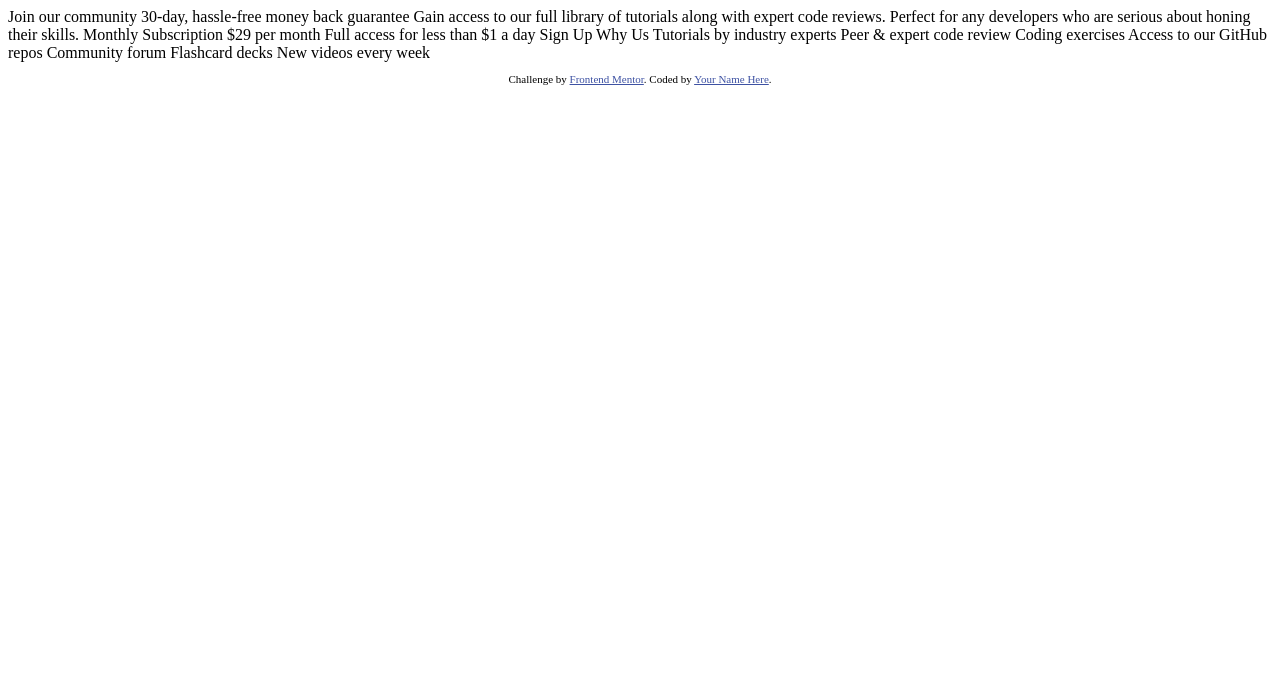
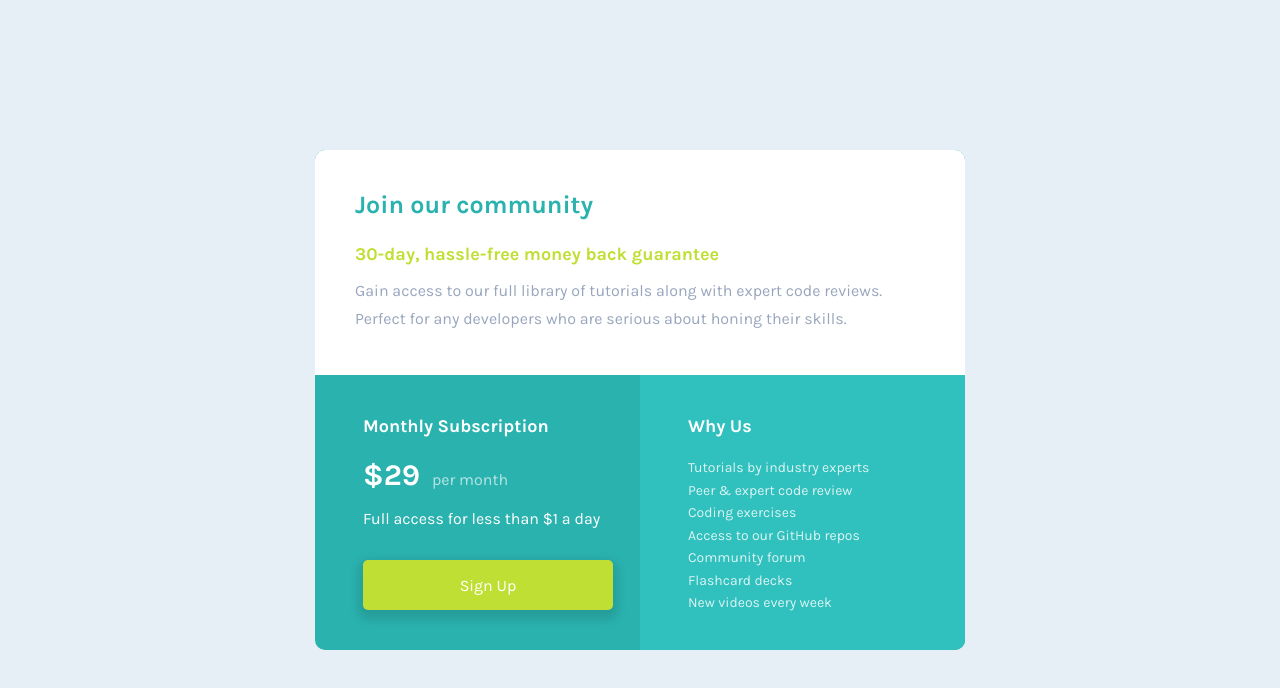
Before and after one commit to Quintentional/single-price-grid-component-master, a plain HTML site: page index.html in a window 1280 px wide. Drawn offline with Linux system fonts and the light colour scheme.

Commit message:
desktop complete

```diff
--- a/index.html
+++ b/index.html
@@ -2,49 +2,51 @@
 <html lang="en">
 <head>
   <meta charset="UTF-8">
-  <meta name="viewport" content="width=device-width, initial-scale=1.0"> <!-- displays site properly based on user's device -->
-
-  <link rel="icon" type="image/png" sizes="32x32" href="./images/favicon-32x32.png">
-
+  <meta name="viewport" content="width=device-width, initial-scale=1.0">
+  <link rel="stylesheet" href="style.css">
+  <link rel="preconnect" href="https://fonts.googleapis.com">
+<link rel="preconnect" href="https://fonts.gstatic.com" crossorigin>
+<link href="https://fonts.googleapis.com/css2?family=Karla:ital,wght@0,200..800;1,200..800&display=swap" rel="stylesheet">
   <title>Frontend Mentor | Single Price Grid Component</title>
 
-  <!-- Feel free to remove these styles or customise in your own stylesheet 👍 -->
-  <style>
-    .attribution { font-size: 11px; text-align: center; }
-    .attribution a { color: hsl(228, 45%, 44%); }
-  </style>
 </head>
 <body>
-  Join our community
+  <div class="layout">
+    <section class="value">
+      <h1>Join our community</h1>
 
-  30-day, hassle-free money back guarantee
+  <h2>30-day, hassle-free money back guarantee</h2>
 
-  Gain access to our full library of tutorials along with expert code reviews.
-  Perfect for any developers who are serious about honing their skills.
+  <p>Gain access to our full library of tutorials along with expert code reviews.
+    Perfect for any developers who are serious about honing their skills.</p>
 
-  Monthly Subscription
+  </section>
+  <div class="subscription-features">
+   <section class="subscription">
+    <h2>Monthly Subscription</h2>
 
-  &dollar;29 per month
+    <div class="price"><p><span>&dollar;29</span> per month</p></div>
 
-  Full access for less than &dollar;1 a day
+    <p class="full-access">Full access for less than &dollar;1 a day</p>
 
-  Sign Up
+    <button>Sign Up</button>
+   </section>
 
-  Why Us
+  <section class="features">
+    <h2>Why Us</h2>
 
-  Tutorials by industry experts
-  Peer &amp; expert code review
-  Coding exercises
-  Access to our GitHub repos
-  Community forum
-  Flashcard decks
-  New videos every week
+<ul>
+  <li>Tutorials by industry experts</li>
+  <li>Peer &amp; expert code review</li>
+  <li>Coding exercises</li>
+  <li>Access to our GitHub repos</li>
+  <li>Community forum</li>
+  <li>Flashcard decks</li>
+  <li>New videos every week</li>
+</ul>
+  </section>
+  </div>
+  </div>
 
-  <footer>
-    <p class="attribution">
-      Challenge by <a href="https://www.frontendmentor.io?ref=challenge" target="_blank">Frontend Mentor</a>.
-      Coded by <a href="#">Your Name Here</a>.
-    </p>
-  </footer>
 </body>
 </html>
--- /dev/null
+++ b/style.css
@@ -0,0 +1,126 @@
+* {
+    margin: 0;
+    padding: 0;
+    box-sizing: border-box;
+    font-family: "Karla", sans-serif;
+    font-size: 16px;
+}
+
+body {
+    background-color: hsl(204, 43%, 93%);
+    width: 100%;
+    height: 100vh;
+    display: flex;
+    justify-content: center;
+    align-items: center;
+}
+
+.layout {
+    background-color: hsl(179, 62%, 43%);
+    width: 650px;
+    height: 500px;
+    border-radius: 10px;
+    overflow: hidden;
+    display: flex;
+    flex-direction: column;
+}
+
+.value {
+    background-color: hsl(0, 0%, 100%);
+    width:100%;
+    height: 45%;
+}
+
+h1 {
+    color: hsl(179, 62%, 43%);
+    font-size: 25px;
+    margin: 2.5rem 0 1.5rem 2.5rem;
+}
+
+.value h2 {
+    color: hsl(71, 73%, 54%);
+    font-size: 18px;
+    margin: 0 0 .75rem 2.5rem;
+}
+
+.value p {
+    color: hsl(218, 22%, 67%);
+    width: 85%;
+    margin: 0 0 2rem 2.5rem;
+    line-height: 28px;
+}
+
+.subscription-features {
+    width:100%;
+    height: 55%;
+    display: flex;
+}
+
+.subscription-features h2 {
+    color: hsl(0, 0%, 100%);
+    font-size: 18px;
+    margin: 2.5rem 0 1.25rem 3rem
+}
+
+.subscription-features p {
+    color: hsl(0, 0%, 100%);
+}
+
+.subscription {
+    height: 100%;
+    width: 50%;
+}
+
+
+.price {
+    margin: 0 0 1rem 3rem;
+}
+
+.price p {
+    color: hsla(0, 0%, 100%, 0.664);
+}
+
+.full-access {
+    margin: 0 0 2rem 3rem;
+    color: hsla(0, 0%, 100%, 0.699);
+}
+
+span {
+    font-size: 30px;
+    font-weight: 700;
+    color: hsl(0, 0%, 100%);
+    margin-right: .5rem;
+}
+
+
+
+button {
+    background-color: hsl(71, 73%, 54%);
+    color: hsl(0, 0%, 100%);
+    width: 250px;
+    height: 50px;
+    border: none;
+    border-radius: 5px;
+    box-shadow: 0 5px 10px 5px hsla(0, 0%, 2%, 0.116);
+    margin: 0 0 0 3rem;
+}
+
+button:hover {
+    cursor: pointer;
+    background-color: hsl(0, 0%, 100%);
+    color: hsl(179, 60%, 47%);
+}
+
+.features {
+    background-color: hsl(179, 60%, 47%);
+    height: 100%;
+    width: 50%;
+}
+
+.features li {
+    list-style: none;
+    color: hsla(0, 0%, 100%, 0.829);
+    font-size: 14px;
+    line-height: 22.5px;
+    margin: 0 0 0 3rem;
+}
```
Also changed, not shown: 2 other files.
